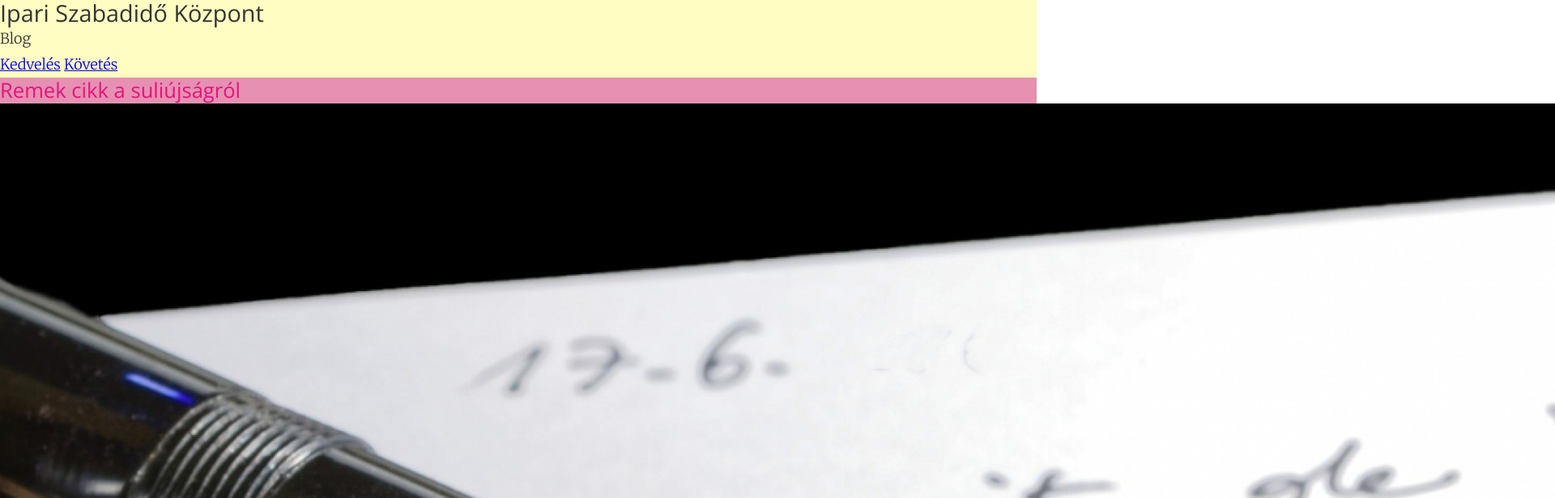
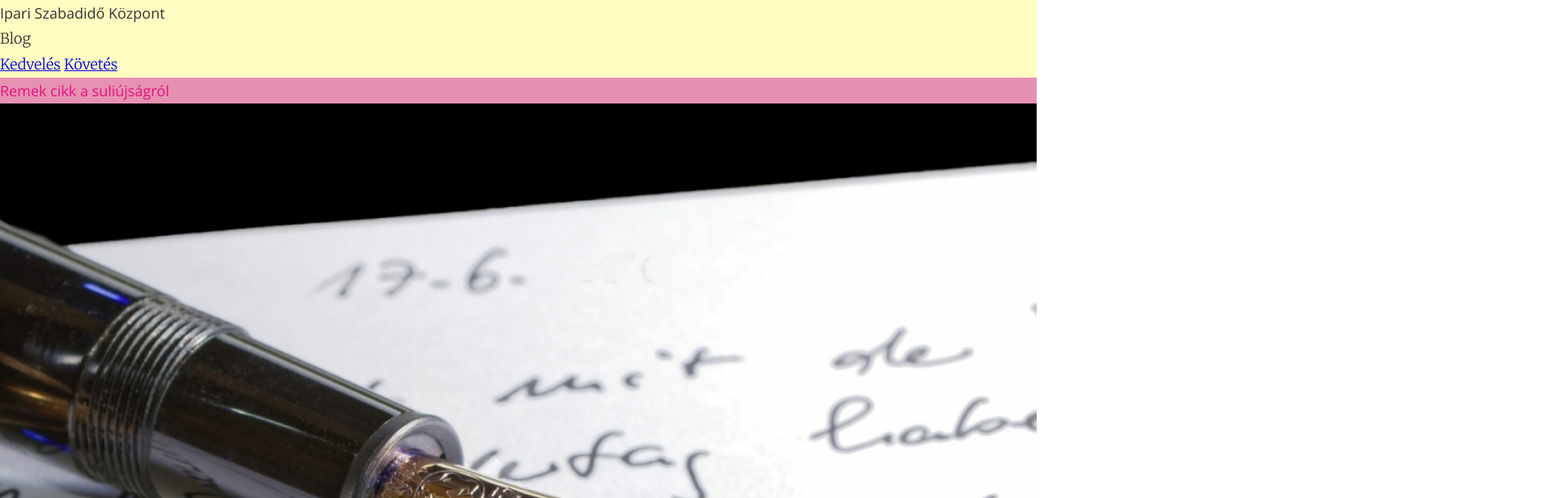
Before and after one commit to prebszlarnold/ISZK, a plain HTML site: page index.html in a window 1280 px wide. Shown: the top 616 px of the page at 81% size, 1920 px wide, since content can reach past the window. Drawn offline with nearby package versions, Linux system fonts and the light colour scheme.

Commit message:
Rem hozzáadása

```diff
--- a/index.html
+++ b/index.html
@@ -19,19 +19,19 @@
     <main class="primary-content">
         <article class="post">
             <h2>Remek cikk a suliújságról</h2>
-            <img src="híd.jpg" alt="Egy tollas kép">
+            <img class="picture" src="híd.jpg" alt="Egy tollas kép">
             <p>Proin suscipit dolor eu lorem interdum feugiat. Curabitur fringilla nisl sit amet gravida ornare. Fusce et venenatis nunc, id sagittis ipsum. Maecenas lacinia eleifend tellus, et elementum turpis sollicitudin tincidunt. Nullam eu libero tincidunt, imperdiet sem vitae, hendrerit risus. Aenean rutrum urna eu neque elementum, ac efficitur lectus ultrices. Suspendisse id dolor et nisl tristique hendrerit at ut tellus. Vestibulum nec pharetra tortor. Nulla mattis sapien quam, ut laoreet ligula eleifend a. Nulla eget tortor et ante ultricies eleifend viverra nec augue. Nam tempus, nisi sit amet porttitor rhoncus, turpis nunc mattis enim, in tristique metus nulla id neque.</p>
           <a href="#">Olvass tovább</a>
         </article>
         <article class="post">
             <h2> Vers-és novellaíró pályázat</h2>
-            <img src="ir.jpg" alt="Egy kép újságokról">
+            <img class="picture" src="ir.jpg" alt="Egy kép újságokról">
             <p>Morbi dictum maximus laoreet. Etiam convallis quam ut tellus fringilla blandit. Curabitur sit amet ligula commodo, ullamcorper quam vel, dignissim leo. Sed a tellus nisi. Integer fringilla tortor in consequat hendrerit. Nullam tempus convallis mi, ac convallis dolor hendrerit a. Nam ligula nisi, mattis nec quam semper, tempor imperdiet mi. Sed ut risus eu arcu volutpat fermentum. Suspendisse efficitur, ligula consequat mollis auctor, lorem elit molestie libero, in pellentesque est risus et tellus.</p>
           <a href="#">Olvass tovább</a>
         </article>
         <article class="post">
             <h2>Neked ajánljuk</h2>
-            <img src="lepcso.jpg" alt="Lépcsőház">
+            <img  class="picture" src="lepcso.jpg" alt="Lépcsőház">
             <p>Duis dignissim iaculis ligula, at congue mi scelerisque et. Donec scelerisque vitae est non imperdiet. In hac habitasse platea dictumst. Nam quis malesuada lectus. Donec ex quam, semper eu rhoncus ac, finibus eu dolor. Pellentesque habitant morbi tristique senectus et netus et malesuada fames ac turpis egestas. Nam vehicula at nulla sed ullamcorper.</p>
           <a href="#">Olvass tovább</a>
         </article>
--- a/stilus.css
+++ b/stilus.css
@@ -58,8 +58,8 @@ table {
 /* ==== BASE STYLE ==== */
 body{
 font-family: 'Merriweather', serif;
-font-size: 18px;
-line-height: 32px;
+font-size: 1.125rem;
+line-height: 2rem;
 color: #333;
 }
 h2,h1{
@@ -67,17 +67,20 @@ font-family: 'Open Sans', sans-serif;
 
 }
 h1{
-	font-size: 28.8px;
+	font-size: 1,8rem;
 
 }
 h2{
-	font-size: 25.6px;
+	font-size: 1,6rem;
 	color: #e5127d;
 }
 p.main-header{
-	font-size: 18px;
-	letter-spacing: 2px;
+	font-size: 1.125rem;
+	letter-spacing: 0,125rem;
 }
 p.header{
 	color: #8c8e9b;
 }
+.picture{
+	width: 100%;
+}
```
